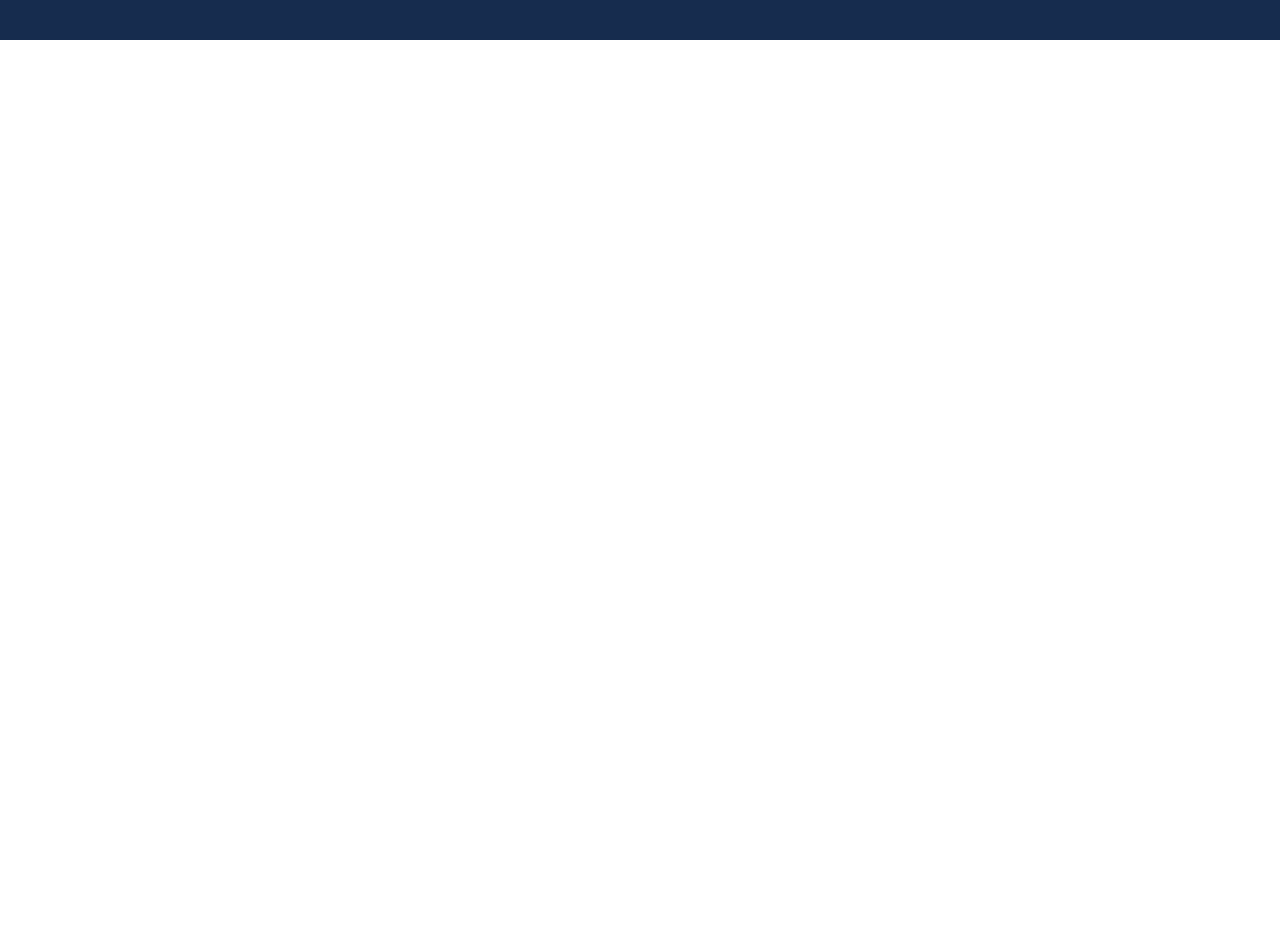
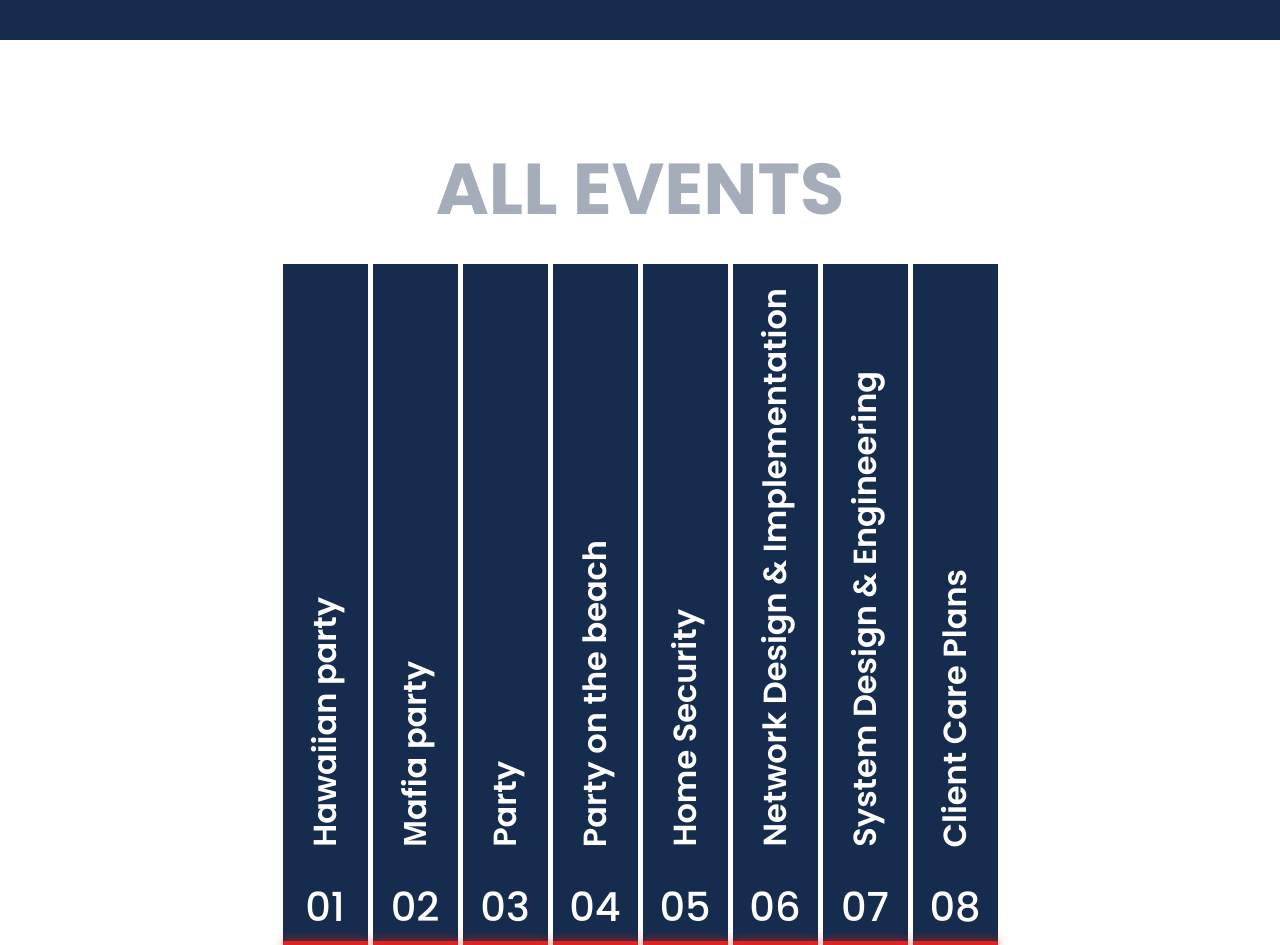
Before and after one commit to Alex99like/task-traine, a React (Vite) app: page / in a window 1280 px wide. Shown: the part 1040-1985 px from the top of the page. Before the commit the page ends 1080 px from the top, so only its background shows below. Built offline with nearby package versions, Linux system fonts and the light colour scheme.

Commit message:
feat: base accordion

```diff
--- a/src/App.tsx
+++ b/src/App.tsx
@@ -1,4 +1,5 @@
 import styles from './App.module.scss'
+import { EventPage } from './view/EventsPage/EventPage'
 import { Home } from './view/Home/Home'
 
 function App() {
@@ -6,6 +7,7 @@ function App() {
   return (
     <main className={styles.main}>
       <Home />
+      <EventPage />
     </main>
   )
 }
--- /dev/null
+++ b/src/components/AccordionItem/AccordionItem.module.scss
@@ -0,0 +1,40 @@
+@import '../../styles/variables.scss';
+
+.wrapper {
+   display: flex;
+   flex-direction: column;
+   justify-content: flex-end;
+   align-items: center;
+   position: relative;
+   width: 85px;
+   height: 680px;
+   padding: 7px 0;
+   background-color: $text-dark-blue-color;
+
+  .name {
+    writing-mode: vertical-rl;
+    transform: rotate(180deg);
+    font-weight: 600;
+    font-size: 32px;
+    color: #fff;
+    margin-bottom: 30px;
+  }
+
+  .count {
+    //font-family: 'SF Pro Display';
+    font-style: normal;
+    font-weight: 500;
+    font-size: 40px;
+    color: #fff;
+  }
+
+  .line {
+    bottom: -1px;
+    left: 0;
+    position: absolute;
+    width: 100%;
+    height: 0px;
+    border: 2px solid #DF2224;
+    box-shadow: 0px 0px 10px #FF1E00;
+  }
+}
--- /dev/null
+++ b/src/components/AccordionItem/AccordionItem.tsx
@@ -0,0 +1,16 @@
+import styles from './AccordionItem.module.scss'
+
+interface IAccordionItem {
+  name: string
+  count: string
+}
+
+export const AccordionItem = ({ name, count }: IAccordionItem) => {
+  return (
+    <div className={styles.wrapper}>
+      <h3 className={styles.name}>{name}</h3>
+      <span className={styles.count}>{count}</span>
+      <hr className={styles.line} />
+    </div>
+  )
+}
--- /dev/null
+++ b/src/view/EventsPage/EventPage.module.scss
@@ -0,0 +1,20 @@
+@import '././../../styles/variables.scss';
+
+.wrapper {
+  display: flex;
+  flex-direction: column;
+  align-items: center;
+  padding-top: 95px;
+
+  .title {
+    color: $gray-text-color;
+    font-weight: 700;
+    font-size: 72px;
+  }
+
+  .accordion {
+    display: flex;
+    margin-top: 21px;
+    gap: 5px;
+  }
+}
--- /dev/null
+++ b/src/view/EventsPage/EventPage.tsx
@@ -0,0 +1,31 @@
+import { AccordionItem } from '../../components/AccordionItem/AccordionItem';
+import styles from './EventPage.module.scss';
+
+const dataAccordion = {
+  one: { name: 'Hawaiian party', count: '01' },
+  two: { name: 'Мafia party', count: '02' },
+  three: { name: 'Party', count: '03' },
+  four: { name: 'Party on the beach', count: '04' },
+  five: { name: 'Home Security', count: '05' },
+  six: { name: 'Network Design & Implementation', count: '06' },
+  seven: { name: 'System Design & Engineering', count: '07' },
+  eight: { name: 'Client Care Plans', count: '08' },
+}
+
+export const EventPage = () => {
+  return (
+    <section className={styles.wrapper}>
+      <h2 className={styles.title}>ALL EVENTS</h2>
+
+      <div className={styles.accordion}>
+        {Object.values(dataAccordion).map(item => (
+          <AccordionItem
+            key={item.name}
+            count={item.count}
+            name={item.name}
+          />
+        ))}
+      </div>
+    </section>
+  )
+}
```
